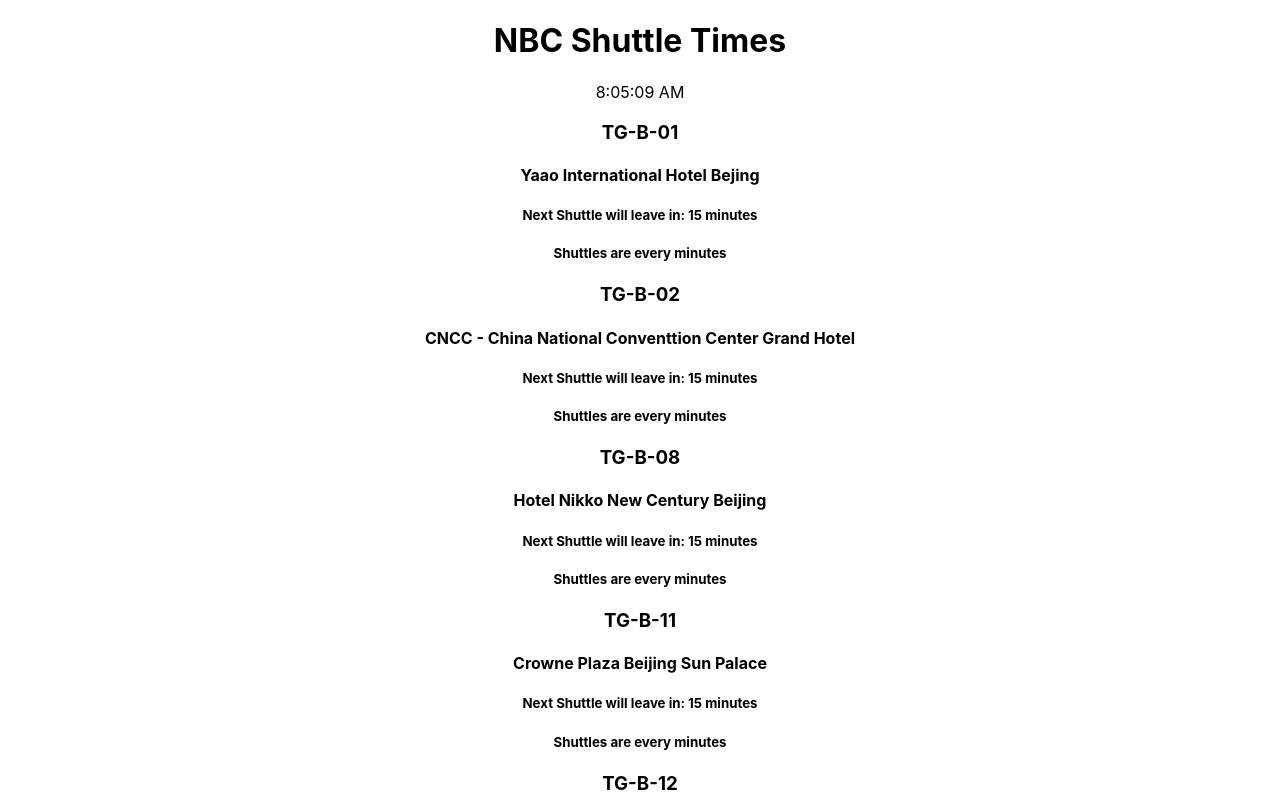
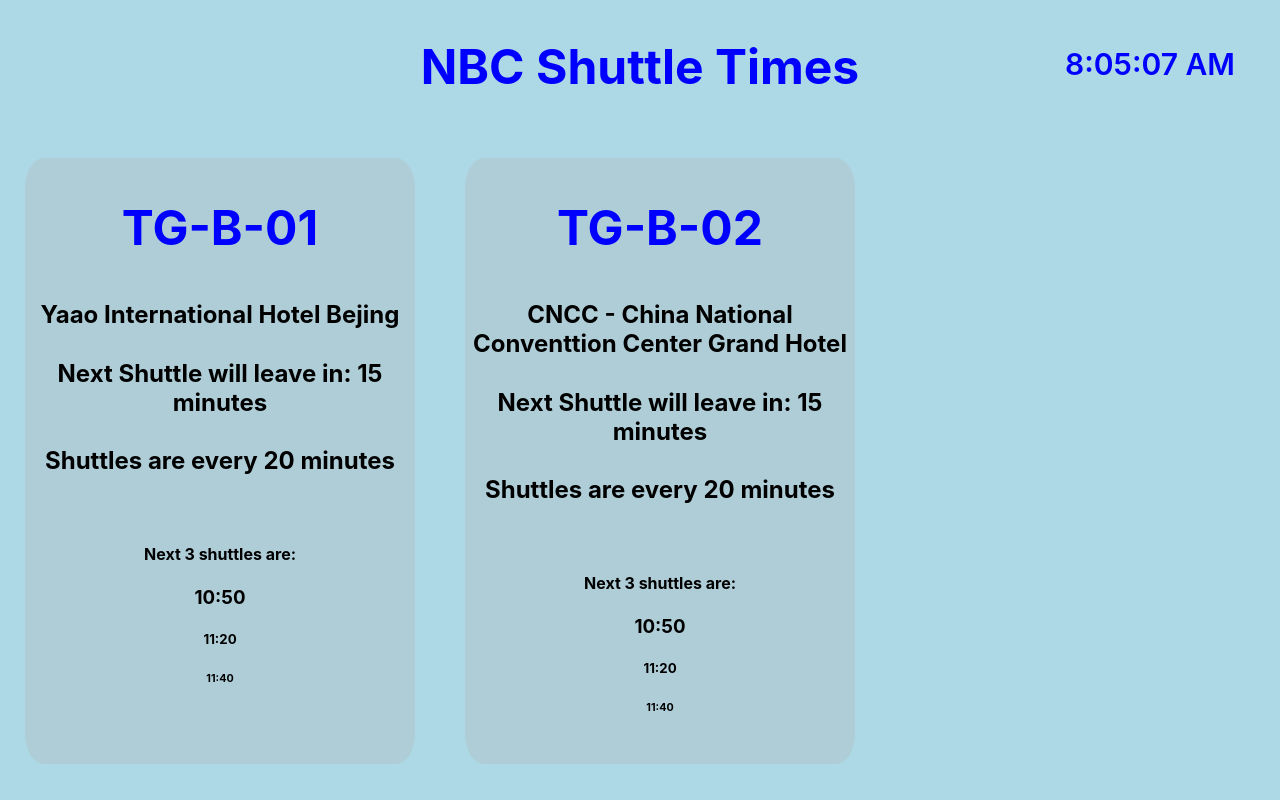
Before and after one commit to KocsiAndras83/NBCShuttles, a React (Create React App) app: page / in a window 1280 px wide. Shown: the top 800 px of the page. Built offline with nearby package versions, Linux system fonts and the light colour scheme.

Commit message:
CSS added

```diff
--- a/src/App.css
+++ b/src/App.css
@@ -1,3 +1,51 @@
+
 .App {
+  background-color: lightblue;
+  box-sizing: border-box;
+  height: 825px;
+  width: 100%;
+  overflow: hidden;
+}
+
+h1 {
   text-align: center;
+  color: blue;
+  font-size: 48px;
+  padding: 5px;
 }
+
+h2 {
+  padding: 5px;
+}
+
+h4 {
+  margin-top: 4rem;
+}
+
+.time{
+  text-align: center;
+  color: blue;
+  width: 250px;
+  font-size: 30px;
+  font-weight: 600;
+  position: absolute;
+  top: 16px;
+  right: 5px;
+}
+
+.shuttle{
+  background-color: rgba(180, 178, 178, 0.294);
+  text-align: center;
+  float: left;
+  margin: 25px;
+  padding: 3px;
+  border-radius: 5%;
+  height: 80%;
+  width: 30%;
+  overflow: hidden;
+}
+
+.shuttle-container{
+  height: 750px;
+  overflow: hidden;
+}
--- a/src/App.js
+++ b/src/App.js
@@ -6,9 +6,9 @@
 function App() {
   return (
     <div className="App">
-
       <h1>NBC Shuttle Times</h1>
       <Time />
+
       <Shuttle />
     </div>
   );
--- a/src/Components/Shuttle.js
+++ b/src/Components/Shuttle.js
@@ -2,7 +2,7 @@
 import Data from "../ShuttleTimes/shuttleTimes.json"
 import Yaoo from "../ShuttleTimes/YaaoInternational.json"
 
-let leavingTime1 = Data[0].leavingtimes[0].slice(3,5)
+let leavingTime1 = Data[0].leavingtimes[0].slice(0,2)
 console.log(leavingTime1)
 
 let leavingTime2 = Yaoo[0].leavingtimes[1].slice(3,5)
@@ -12,10 +12,6 @@
 
   let minute = new Date().getMinutes()
   let leavingMinute = 0
-
-
-
-
 
   const CheckTime = () => {
     let hour = new Date().getHours()
@@ -30,8 +26,6 @@
     }
   }
 
-
-
   const [newMinute, setNewMinute] = useState(minute)
 
   const UpdateMinute = () => {
@@ -44,20 +38,21 @@
     CheckTime(),
     59000)
 
-
-
   return (
-    <div>
+    <div className="shuttle-container">
       { Data.map(item => {
 
         return(
-          <div>
-              <h3>{item.BusCode}</h3>
-              <h4>{item.Destination}</h4>
-              <h5>Next Shuttle will leave in: {newMinute} minutes</h5>
-              <h5>Shuttles are every {} minutes</h5>
-          </div>
-
+            <div className="shuttle">
+              <h1>{item.BusCode}</h1>
+              <h2>{item.Destination}</h2>
+              <h2>Next Shuttle will leave in: {newMinute} minutes</h2>
+              <h2>Shuttles are every {leavingMinute} minutes</h2>
+              <h4>Next 3 shuttles are:</h4>
+              <h3>10:50</h3>
+              <h5>11:20</h5>
+              <h6>11:40</h6>
+            </div>
         )
       })}
 
--- a/src/Components/Time.js
+++ b/src/Components/Time.js
@@ -14,7 +14,7 @@
   setInterval(UpdateTime, 1000)
 
   return (
-    <div>
+    <div className="time">
       <p>{currentTime}</p>
     </div>
   )
```
